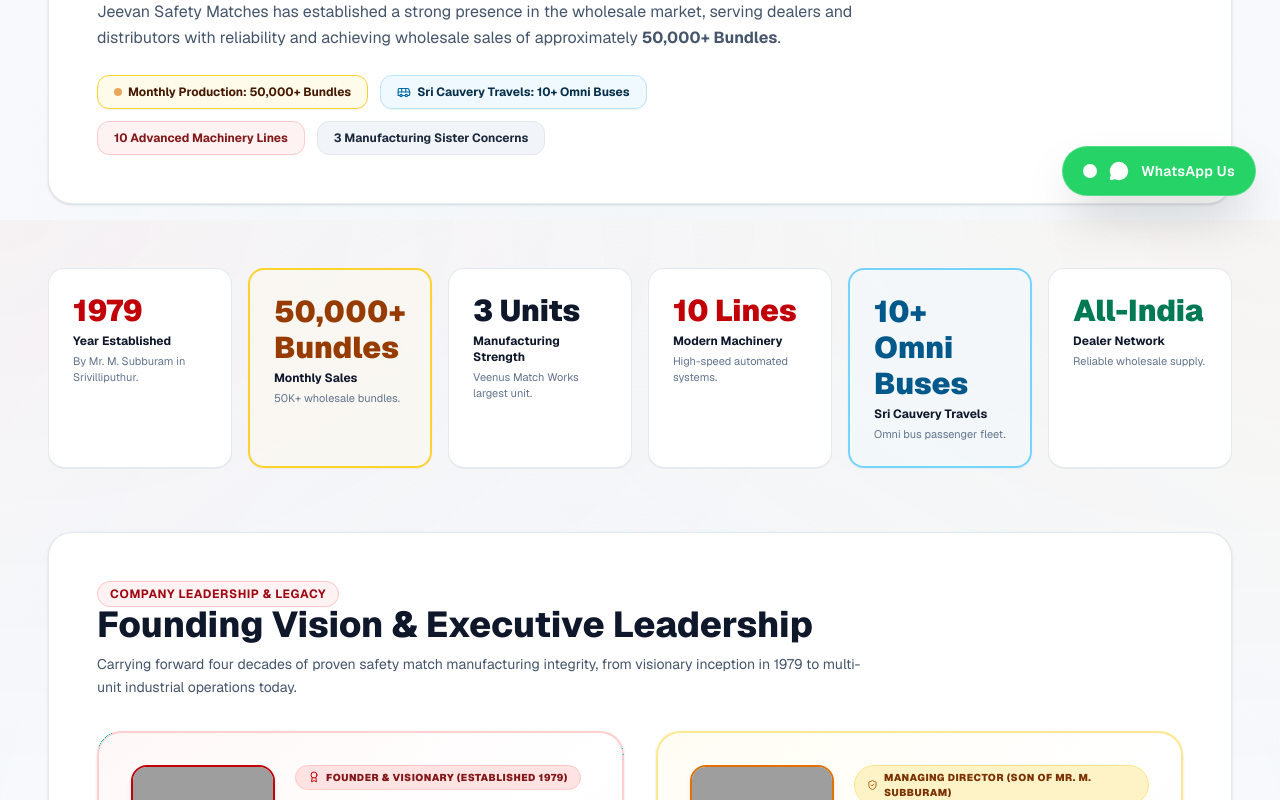
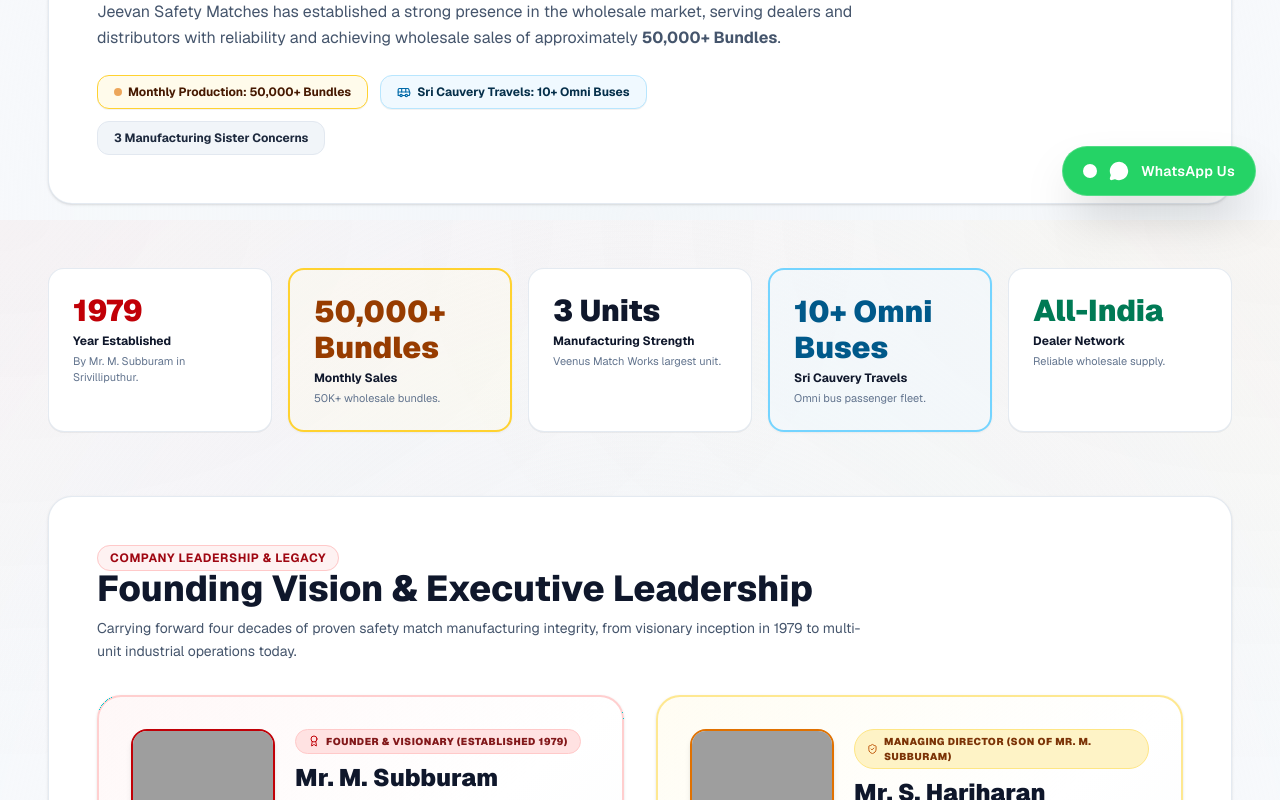
Before and after one commit to veenusmatchworks/jeevan-safety-matches, a Next.js app: page /about in a window 1280 px wide. Shown: the part 580-1380 px from the top of the page. Built offline with nearby package versions, Linux system fonts and the light colour scheme; grey boxes are pictures that could not be loaded.

Commit message:
fix: completely remove all 10 line machinery mentions

```diff
--- a/app/about/page.tsx
+++ b/app/about/page.tsx
@@ -86,9 +86,6 @@ export default function AboutPage() {
                 <Bus className="w-3.5 h-3.5 text-sky-700" />
                 <span>Sri Cauvery Travels: {companyContact.cauveriTravelsFleet || '10+ Omni Buses'}</span>
               </div>
-              <div className="px-4 py-2 rounded-xl bg-red-50 border border-red-200 text-red-900 text-xs font-bold">
-                10 Advanced Machinery Lines
-              </div>
               <div className="px-4 py-2 rounded-xl bg-slate-100 border border-slate-200 text-slate-800 text-xs font-bold">
                 3 Manufacturing Sister Concerns
               </div>
@@ -103,7 +100,7 @@ export default function AboutPage() {
         {/* ============================================================== */}
         {/* 2. KEY METRICS CARDS (Monthly Production, Units & Travels)     */}
         {/* ============================================================== */}
-        <div className="grid grid-cols-2 lg:grid-cols-6 gap-4">
+        <div className="grid grid-cols-2 sm:grid-cols-3 lg:grid-cols-5 gap-4">
           <div className="p-6 rounded-2xl bg-white border border-slate-200/90 shadow-2xs space-y-1">
             <div className="text-3xl font-black text-red-700">1979</div>
             <div className="text-xs font-bold text-slate-900">Year Established</div>
@@ -122,19 +119,13 @@ export default function AboutPage() {
             <p className="text-[11px] text-slate-500">Veenus Match Works largest unit.</p>
           </div>
 
-          <div className="p-6 rounded-2xl bg-white border border-slate-200/90 shadow-2xs space-y-1">
-            <div className="text-3xl font-black text-red-700">10 Lines</div>
-            <div className="text-xs font-bold text-slate-900">Modern Machinery</div>
-            <p className="text-[11px] text-slate-500">High-speed automated systems.</p>
-          </div>
-
           <div className="p-6 rounded-2xl bg-sky-50/40 border-2 border-sky-300 shadow-xs space-y-1">
             <div className="text-2xl sm:text-3xl font-black text-sky-800">{companyContact.cauveriTravelsFleet || '10+ Buses'}</div>
             <div className="text-xs font-bold text-slate-900">Sri Cauvery Travels</div>
             <p className="text-[11px] text-slate-500">Omni bus passenger fleet.</p>
           </div>
 
-          <div className="p-6 rounded-2xl bg-white border border-slate-200/90 shadow-2xs space-y-1">
+          <div className="p-6 rounded-2xl bg-white border border-slate-200/90 shadow-2xs space-y-1 col-span-2 sm:col-span-1">
             <div className="text-3xl font-black text-emerald-700">All-India</div>
             <div className="text-xs font-bold text-slate-900">Dealer Network</div>
             <p className="text-[11px] text-slate-500">Reliable wholesale supply.</p>
@@ -313,7 +304,7 @@ export default function AboutPage() {
         </div>
 
         {/* ============================================================== */}
-        {/* 4. ADVANCED HIGH-SPEED INDUSTRIAL MACHINERY (10 Lines)         */}
+        {/* 4. ADVANCED HIGH-SPEED INDUSTRIAL MACHINERY                   */}
         {/* ============================================================== */}
         <div className="bg-white p-8 sm:p-12 rounded-3xl border border-slate-200/90 shadow-sm space-y-8">
           <div className="max-w-3xl space-y-3">
--- a/app/control-center-x7k9/page.tsx
+++ b/app/control-center-x7k9/page.tsx
@@ -1315,7 +1315,7 @@ Office Hotline: ${companyContact.phoneDisplay} | WhatsApp: ${companyContact.what
         )}
 
         {/* ============================================================ */}
-        {/* TAB 5: 3 SISTER PLANTS & 10 MACHINERY LINES                  */}
+        {/* TAB 5: 3 SISTER PLANTS & AUTOMATED MACHINERY               */}
         {/* ============================================================ */}
         {activeTab === 'machinery' && (
           <div className="space-y-6">
@@ -1325,7 +1325,7 @@ Office Hotline: ${companyContact.phoneDisplay} | WhatsApp: ${companyContact.what
                   3 Industrial Plants &bull; Srivilliputhur Base
                 </span>
                 <h2 className="text-xl sm:text-2xl font-black text-slate-900 mt-2">
-                  10 High-Speed Automated Machinery Lines
+                  Advanced Automated Machinery Infrastructure
                 </h2>
                 <p className="text-xs sm:text-sm text-slate-500 mt-1">
                   Real-time status across Veenus Match Works, United Match Industries, and The Cauveri Matches.
--- a/app/manufacturing/page.tsx
+++ b/app/manufacturing/page.tsx
@@ -194,14 +194,14 @@ export default function ManufacturingPage() {
           </div>
         </div>
 
-        {/* 10 Advanced Machinery & Industrial Infrastructure Section */}
+        {/* Advanced Machinery & Industrial Infrastructure Section */}
         <div className="bg-white rounded-3xl border border-slate-200/90 p-8 sm:p-10 shadow-sm space-y-6">
           <div className="text-center max-w-3xl mx-auto space-y-2">
             <span className="text-xs font-bold uppercase tracking-wider text-red-800 bg-red-50 px-3 py-1 rounded-full border border-red-200">
               Modern Industrial Infrastructure
             </span>
             <h2 className="text-2xl sm:text-3xl font-extrabold text-slate-900">
-              10 Advanced High-Speed Machinery Lines
+              Advanced High-Speed Industrial Machinery
             </h2>
             <p className="text-xs sm:text-sm text-slate-600">
               All three manufacturing units are equipped with advanced industrial equipment supporting large-scale manufacturing, efficient production processes, and consistent single-strike product quality.
--- a/app/page.tsx
+++ b/app/page.tsx
@@ -278,7 +278,7 @@ export default function HomePage() {
               </div>
 
               <p className="text-xs text-slate-600 leading-relaxed">
-                Our manufacturing strength is anchored by three sister concerns in Srivilliputhur, with <strong>Veenus Match Works as our largest manufacturing unit</strong>. Equipped with 10 high-speed automated machinery lines.
+                Our manufacturing strength is anchored by three sister concerns in Srivilliputhur, with <strong>Veenus Match Works as our largest manufacturing unit</strong>. Equipped with advanced high-speed automated machinery.
               </p>
 
               <div className="space-y-2.5 pt-3 border-t border-slate-100 text-xs text-slate-700">
@@ -292,7 +292,7 @@ export default function HomePage() {
                 </div>
                 <div className="flex items-center gap-2">
                   <CheckCircle2 className="w-4 h-4 text-emerald-600 shrink-0" />
-                  <span>10 high-speed lines: splint-making, head dipping, box filling & packing</span>
+                  <span>Automated machinery lines: splint-making, head dipping, box filling & packing</span>
                 </div>
               </div>
             </div>
--- a/components/Footer.tsx
+++ b/components/Footer.tsx
@@ -102,10 +102,6 @@ export const Footer = () => {
                   <span className="w-1.5 h-1.5 rounded-full bg-emerald-400"></span>
                   <span>Monthly Production: {companyContact.monthlyProduction || '50,000+ Bundles'}</span>
                 </li>
-                <li className="flex items-center gap-1.5">
-                  <span className="w-1.5 h-1.5 rounded-full bg-purple-400"></span>
-                  <span>10 Advanced High-Speed Machinery Lines</span>
-                </li>
               </ul>
             </div>
           </div>
@@ -174,7 +170,7 @@ export const Footer = () => {
               </li>
               <li>
                 <Link href="/manufacturing" className="hover:text-white transition-colors">
-                  10 High-Speed Machinery Lines
+                  Modern Machinery Infrastructure
                 </Link>
               </li>
               <li>
--- a/lib/data.ts
+++ b/lib/data.ts
@@ -205,7 +205,7 @@ export const COMPANY_CONTACT = {
   sisterConcernsDisplay: 'Veenus Match Works, United Match Industries & The Cauveri Matches',
   largestUnit: 'Veenus Match Works',
   manufacturingUnitsCount: '3 Manufacturing Units',
-  infrastructureSummary: '3 Industrial Plants & 10 Machinery Lines',
+  infrastructureSummary: '3 Industrial Manufacturing Plants',
   distributionNetwork: 'All-India Wholesale Network',
   monthlyProduction: '50,000+ Bundles',
   monthlyProductionDisplay: '50,000+ Bundles / Month (50K Sales)',
```
